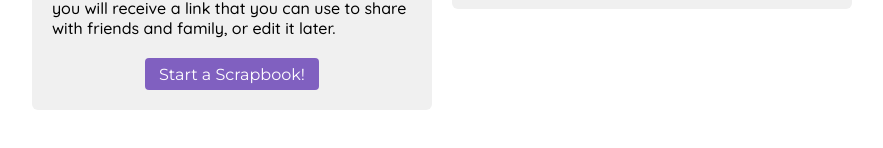
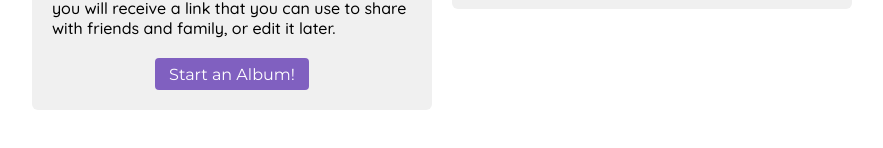
Before and after one commit to TheBobbyLlama/scrapbook, a Next.js app: page / in a window 1280 px wide. Shown: the part 573-721 px from the top of the page, without its empty margins (198-1081 px from the left). Built offline with nearby package versions, Linux system fonts and the light colour scheme; no server answers; the database is empty; a web font is replaced by a local one.

Commit message:
Updated project description.

```diff
--- a/pages/_document.js
+++ b/pages/_document.js
@@ -4,7 +4,10 @@ export default function Document() {
 	return (
 		<Html>
 			<Head>
-				<meta name="description" content="A free online scrapbook creator!" />
+				<meta
+					name="description"
+					content="A free online scrapbook and photo album site that supports image cropping and upload."
+				/>
 				<link rel="icon" href="/Logo.png" />
 				<link
 					href="https://fonts.googleapis.com/css2?family=BioRhyme&display=swap"
--- a/pages/index.js
+++ b/pages/index.js
@@ -68,7 +68,7 @@ export default function Home(props) {
 					</p>
 					<div className="centerText">
 						<Link href="/build" passHref>
-							<button className="btn">Start a Scrapbook!</button>
+							<button className="btn">Start an Album!</button>
 						</Link>
 					</div>
 				</section>
```
Also changed, not shown: 1 other file (tests, documents, lock files or other folders).
